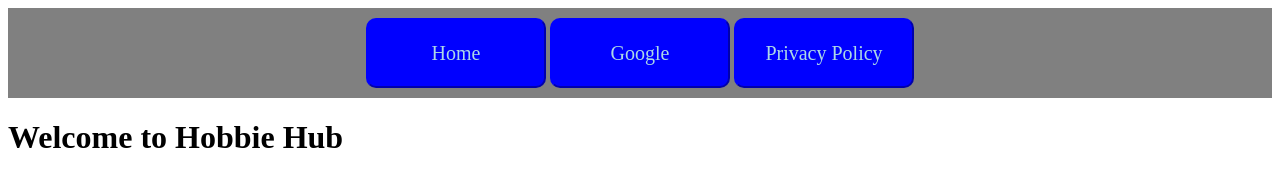
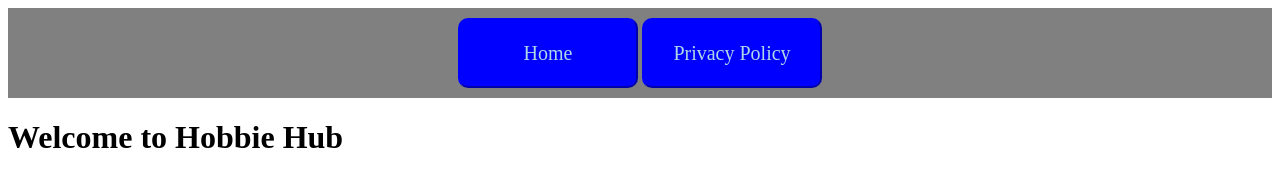
Before and after one commit to kmeng9025/kmeng9025.github.io, a plain HTML site: page index.html in a window 1280 px wide. Drawn offline with Linux system fonts and the light colour scheme.

Commit message:
Update index.html

```diff
--- a/index.html
+++ b/index.html
@@ -12,7 +12,6 @@
 <body>
     <div id="topnav">
         <button class="topnavbutton" onclick="window.location.href = 'index.html';">Home</button>
-        <button class="topnavbutton" onclick="window.location.href = 'google5ce82aacede2fa73.html';">Google</button>
         <button class="topnavbutton" onclick="window.location.href = 'privacypolicy.html';">Privacy Policy</button>
     </div>
     <h1>Welcome to Hobbie Hub</h1>
```
